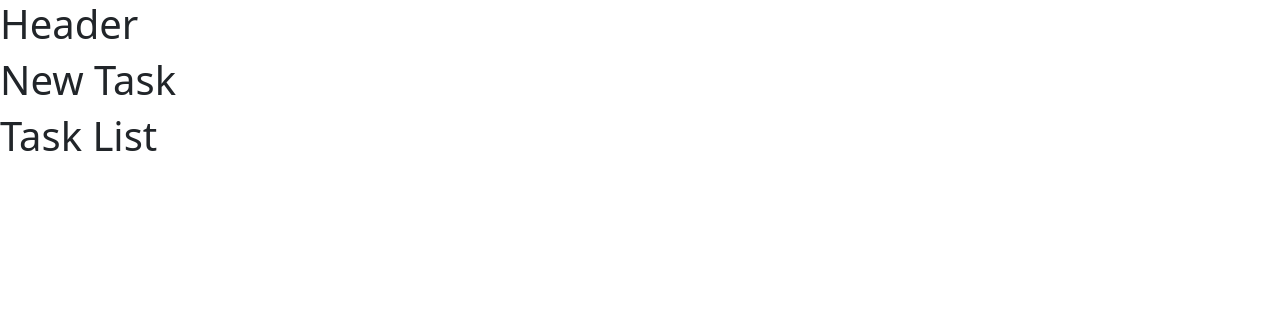
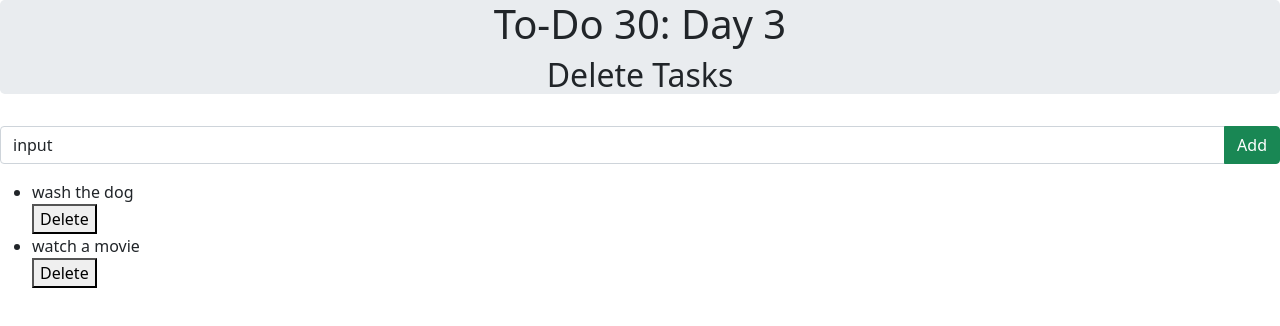
Before and after one commit to ejw773/to-do-30, a React (Create React App) app: page / in a window 1280 px wide. Shown: the top 326 px of the page. Built offline with nearby package versions, Linux system fonts and the light colour scheme.

Commit message:
basic interface

```diff
--- a/src/App.css
+++ b/src/App.css
@@ -1,38 +1,6 @@
-.App {
-  text-align: center;
+.jumbotron {
+  padding: 2 rem 1 rem;
+  margin-bottom: 2rem;
+  background-color: #e9ecef;
+  border-radius: .3rem;
 }
-
-.App-logo {
-  height: 40vmin;
-  pointer-events: none;
-}
-
-@media (prefers-reduced-motion: no-preference) {
-  .App-logo {
-    animation: App-logo-spin infinite 20s linear;
-  }
-}
-
-.App-header {
-  background-color: #282c34;
-  min-height: 100vh;
-  display: flex;
-  flex-direction: column;
-  align-items: center;
-  justify-content: center;
-  font-size: calc(10px + 2vmin);
-  color: white;
-}
-
-.App-link {
-  color: #61dafb;
-}
-
-@keyframes App-logo-spin {
-  from {
-    transform: rotate(0deg);
-  }
-  to {
-    transform: rotate(360deg);
-  }
-}
--- a/src/components/HeaderComponent.js
+++ b/src/components/HeaderComponent.js
@@ -2,8 +2,9 @@ import React from 'react';
 
 const Header = () => {
     return (
-        <div>
-            <h1>Header</h1>
+        <div className="jumbotron text-center">
+            <h1>To-Do 30: Day 3</h1>
+            <h2>Delete Tasks</h2>
         </div>
     )
 }
--- a/src/components/MainComponent.js
+++ b/src/components/MainComponent.js
@@ -1,16 +1,41 @@
-import React from 'react';
+import React, { Component } from 'react';
 import Header from './HeaderComponent';
 import NewTask from './NewTaskComponent';
 import TaskList from './TaskListComponent';
 
-const Main = () => {
-    return (
-        <div>
-            <Header />
-            <NewTask />
-            <TaskList />
-        </div>
-    )
+class Main extends Component {
+    constructor(props) {
+        super(props);
+        this.state = {
+            userInput: 'input',
+            taskList: [
+                {
+                    task: 'wash the dog',
+                    id: '0'
+                },
+                {
+                    task: 'watch a movie',
+                    id: '1'
+                }
+            ]
+        };
+    };
+    render() {
+        const handleChange = (newInput) => {
+            console.log('changed');
+        }
+        const handleClick = () => {
+            console.log('clicked')
+        }
+
+        return (
+            <div>
+                <Header />
+                <NewTask userInput={this.state.userInput} handleClick={handleClick} handleChange={handleChange}/>
+                <TaskList taskList={this.state.taskList}/>
+            </div>
+        );
+    }
 }
 
 export default Main;
--- a/src/components/NewTaskComponent.js
+++ b/src/components/NewTaskComponent.js
@@ -1,9 +1,24 @@
 import React from 'react';
+import InputGroup from 'react-bootstrap/InputGroup';
+import FormControl from 'react-bootstrap/FormControl';
+import Button from 'react-bootstrap/Button';
 
-const NewTask = () => {
+const NewTask = (props) => {
     return (
         <div>
-            <h1>New Task</h1>
+            <InputGroup className="mb-3">
+                <FormControl
+                placeholder='New Task'
+                aria-label='New Task'
+                aria-describedby='new-task'
+                value={props.userInput}
+                onChange={props.handleChange}
+                onKeyPress={event => {if(event.key === 'Enter') {props.handleClick()}}}
+                />
+                <Button variant="success" id="newTaskButton" onClick={props.handleClick}>
+                    Add
+                </Button>
+            </InputGroup>
         </div>
     )
 }
--- a/src/components/TaskListComponent.js
+++ b/src/components/TaskListComponent.js
@@ -1,10 +1,15 @@
 import React from 'react';
 
-const TaskList = () => {
+const TaskList = ({taskList}) => {
     return (
-        <div>
-            <h1>Task List</h1>
-        </div>
+        <ul>
+            {taskList.map((item) => {return (
+                <div>
+                    <li key={item.id}>{item.task}</li>
+                    <button>Delete</button>
+                </div>
+            )})}
+        </ul>
     )
 }
 
```
